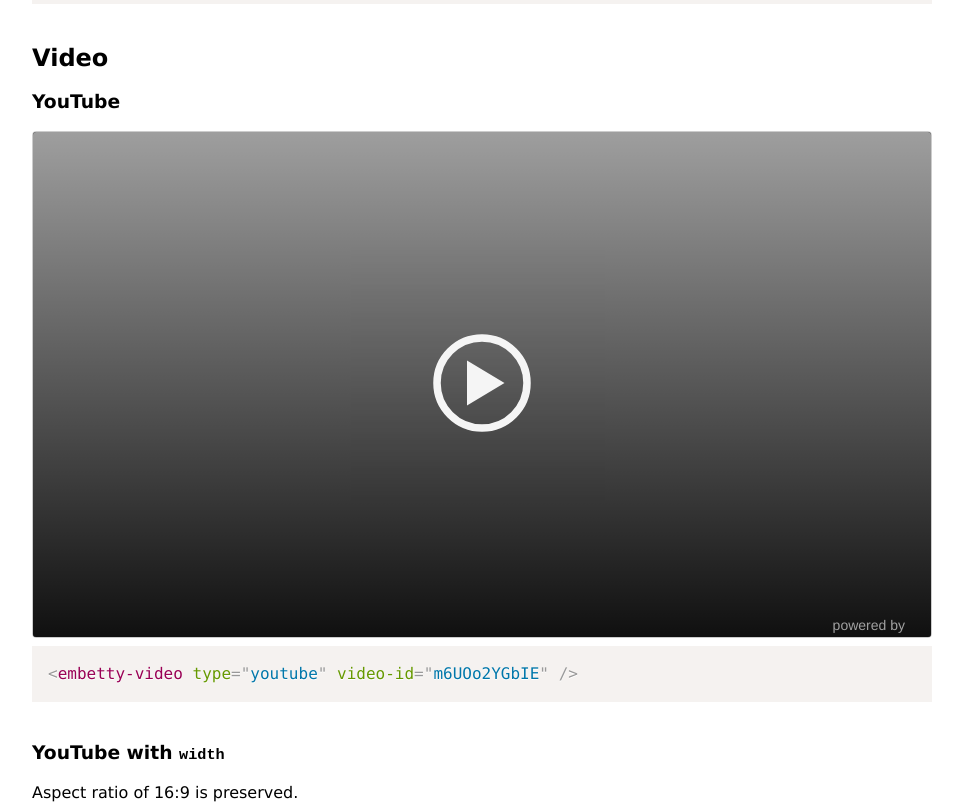
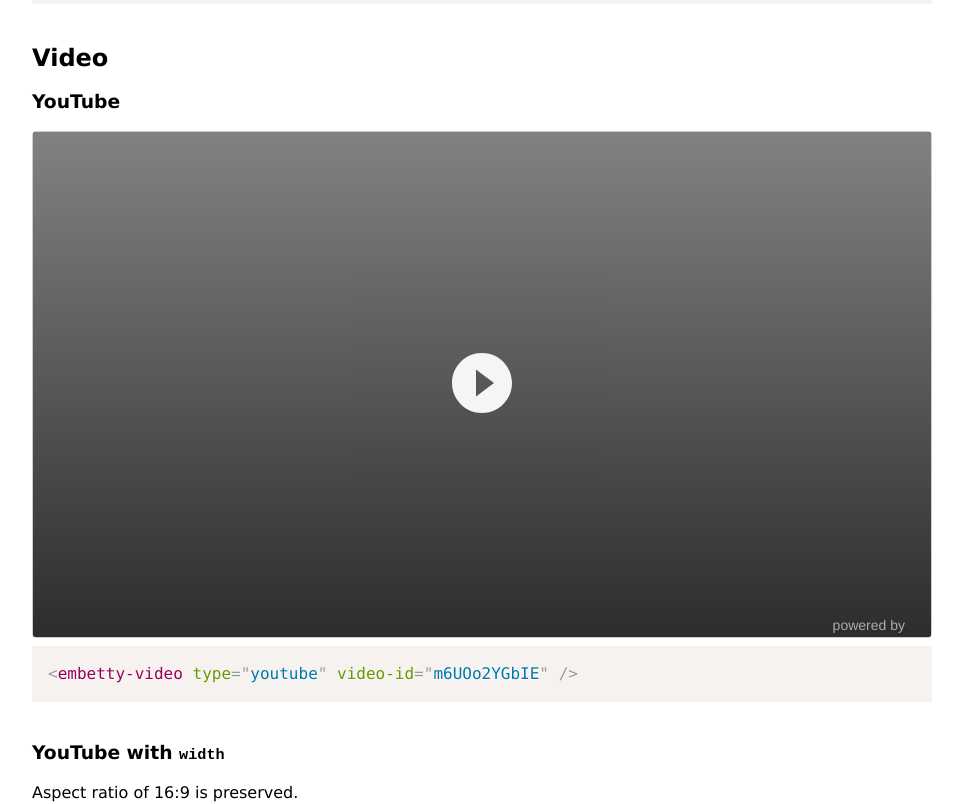
Before and after one commit to FloEdelmann/embetty-vue, a Vue app: page / in a window 1280 px wide. Shown: the part 2040-2844 px from the top of the page, without its empty margins (158-1121 px from the left). Built offline with nearby package versions, Linux system fonts and the light colour scheme; no server answers.

Commit message:
Update video styles

```diff
--- a/src/components/EmbettyVideo.vue
+++ b/src/components/EmbettyVideo.vue
@@ -2,23 +2,19 @@
   <div :style="width === null ? `` : `width: ${width}px`" class="embetty-video">
     <div
       v-if="activated"
-      :class="{
-        'wrapper': true,
-        'default-height': height === null
-      }"
+      class="wrapper"
+      :class="{ 'default-height': height === null }"
       :style="height === null ? `` : `height: ${height}px`"
       v-html="iframe" />
     <template v-else>
       <button type="button" class="playbutton" @click="activate">
-        <svg viewBox="0 0 200 200" class="playicon">
-          <circle
-            cx="100"
-            cy="100"
-            r="90"
-            fill="none"
-            stroke-width="15"
-            stroke="#fff" />
-          <polygon points="70, 55 70, 145 145, 100" fill="#fff" />
+        <svg
+          xmlns="http://www.w3.org/2000/svg"
+          width="72"
+          height="72"
+          viewBox="0 0 48 48"
+          fill="#fff">
+          <path d="M24 4C12.95 4 4 12.95 4 24s8.95 20 20 20 20-8.95 20-20S35.05 4 24 4zm-4 29V15l12 9-12 9z" />
         </svg>
       </button>
       <div
@@ -79,18 +75,13 @@
     opacity: 0.9;
     background: none;
     cursor: pointer;
-    background-image: linear-gradient(transparent, #000);
+    background-image: linear-gradient(rgba(0, 0, 0, 0.2), rgba(0, 0, 0, 0.8));
     transition: opacity 150ms;
 
     &:hover,
     &:focus {
       opacity: 1;
     }
-  }
-
-  .playicon {
-    width: 100px;
-    height: 100px;
   }
 
   .powered-by {
```
